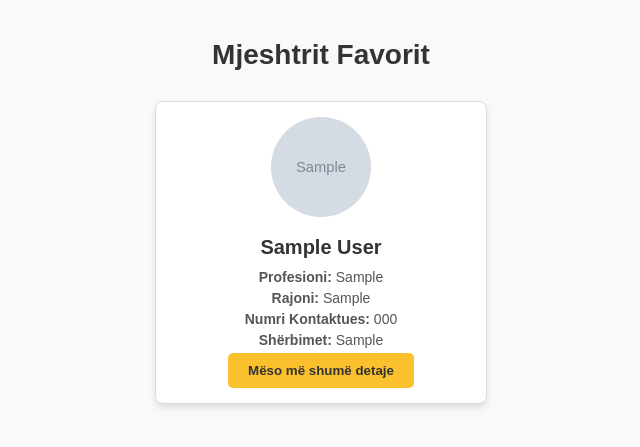
After one commit to EltonPajaziti/Gjeje_Mjeshtrin, a PHP site: page /mjeshtrit_favorit.php in a window 1280 px wide. The commit adds this page. Shown: the top 447 px of the page, without its empty margins (319-959 px from the left). Run offline with PHP 8.4, Linux system fonts and the light colour scheme; the visitor is signed in with stand-in values (Sample User, id 1); tables that the repository leaves empty or names only in its code hold one stand-in row (values such as "Sample post"); grey boxes marked "Sample" are stand-in pictures.

Commit message:
shume ndryshime

```diff
--- /dev/null
+++ b/mjeshtrit_favorit.php
@@ -0,0 +1,141 @@
+<?php
+require_once 'dbconnection.php';
+session_start();
+
+// Kontrollo nëse përdoruesi është i kyçur
+if (!isset($_SESSION['user_id'])) {
+    header("Location: login.php");
+    exit;
+}
+
+$user_id = $_SESSION['user_id'];
+
+// Merr mjeshtrat e preferuar nga tabela "mjeshtrat_favorit"
+try {
+    $stmt = $pdo->prepare("SELECT mf.mjeshter_id, u.first_name, u.last_name, u.profile_picture, u.municipality, u.contact_number, m.profesion, m.sherbimet
+                           FROM mjeshtrat_favorit mf
+                           INNER JOIN mjeshtrat m ON mf.mjeshter_id = m.id
+                           INNER JOIN users u ON m.user_id = u.id
+                           WHERE mf.user_id = :user_id");
+    $stmt->execute([':user_id' => $user_id]);
+    $mjeshtrat_favorit = $stmt->fetchAll(PDO::FETCH_ASSOC);
+} catch (PDOException $e) {
+    die("Gabim gjatë marrjes së të dhënave: " . $e->getMessage());
+}
+?>
+
+<!DOCTYPE html>
+<html lang="sq">
+<head>
+    <meta charset="UTF-8">
+    <meta name="viewport" content="width=device-width, initial-scale=1.0">
+    <title>Mjeshtrit Favorit</title>
+    <style>
+        body {
+            font-family: Arial, sans-serif;
+            background-color: #f9f9f9;
+            margin: 0;
+            padding: 0;
+        }
+        .container {
+            max-width: 1200px;
+            margin: 0 auto;
+            padding: 20px;
+        }
+        .header {
+            text-align: center;
+            margin-bottom: 30px;
+        }
+        .header h1 {
+            font-size: 28px;
+            color: #333;
+        }
+        .cards {
+            display: flex;
+            flex-wrap: wrap;
+            gap: 20px;
+            justify-content: center;
+        }
+        .card {
+            background: #fff;
+            border: 1px solid #ddd;
+            border-radius: 8px;
+            padding: 15px;
+            width: 300px;
+            box-shadow: 0 4px 6px rgba(0, 0, 0, 0.1);
+            text-align: center;
+        }
+        .card img {
+            width: 100px;
+            height: 100px;
+            border-radius: 50%;
+            object-fit: cover;
+            margin-bottom: 15px;
+        }
+        .card .no-photo {
+            width: 100px;
+            height: 100px;
+            border-radius: 50%;
+            display: flex;
+            align-items: center;
+            justify-content: center;
+            background: #eee;
+            color: #888;
+            margin-bottom: 15px;
+        }
+        .card h3 {
+            margin: 0 0 10px;
+            color: #333;
+            font-size: 20px;
+        }
+        .card p {
+            margin: 5px 0;
+            color: #555;
+            font-size: 14px;
+        }
+        .card button {
+            background-color: #fbc02d;
+            border: none;
+            color: #333;
+            padding: 10px 20px;
+            border-radius: 5px;
+            cursor: pointer;
+            font-weight: bold;
+        }
+        .card button:hover {
+            background-color: #e2964b;
+        }
+    </style>
+</head>
+<body>
+<div class="container">
+    <div class="header">
+        <h1>Mjeshtrit Favorit</h1>
+    </div>
+    <div class="cards">
+        <?php if ($mjeshtrat_favorit): ?>
+            <?php foreach ($mjeshtrat_favorit as $mjeshter): ?>
+                <div class="card">
+                    <?php if (!empty($mjeshter['profile_picture'])): ?>
+                        <img src="<?= htmlspecialchars($mjeshter['profile_picture']) ?>" alt="Foto e profilit">
+                    <?php else: ?>
+                        <div class="no-photo">Nuk ka foto profili</div>
+                    <?php endif; ?>
+                    <h3><?= htmlspecialchars($mjeshter['first_name'] . ' ' . $mjeshter['last_name']) ?></h3>
+                    <p><strong>Profesioni:</strong> <?= htmlspecialchars($mjeshter['profesion']) ?></p>
+                    <p><strong>Rajoni:</strong> <?= htmlspecialchars($mjeshter['municipality']) ?></p>
+                    <p><strong>Numri Kontaktues:</strong> <?= htmlspecialchars($mjeshter['contact_number']) ?></p>
+                    <p><strong>Shërbimet:</strong> <?= htmlspecialchars($mjeshter['sherbimet']) ?></p>
+                    <a href="detajet.php?mjeshter_id=<?= $mjeshter['mjeshter_id'] ?>&source=favorites" class="btn-details">
+    <button>Mëso më shumë detaje</button>
+</a>
+
+                </div>
+            <?php endforeach; ?>
+        <?php else: ?>
+            <p style="text-align: center; color: #888;">Nuk keni mjeshtra të preferuar.</p>
+        <?php endif; ?>
+    </div>
+</div>
+</body>
+</html>
```
Also changed, not shown: detajet.php (+61 -0 lines), profile.php (+16 -2 lines), PROFILE/9_Screenshot 2024-12-08 185447.png (added).
